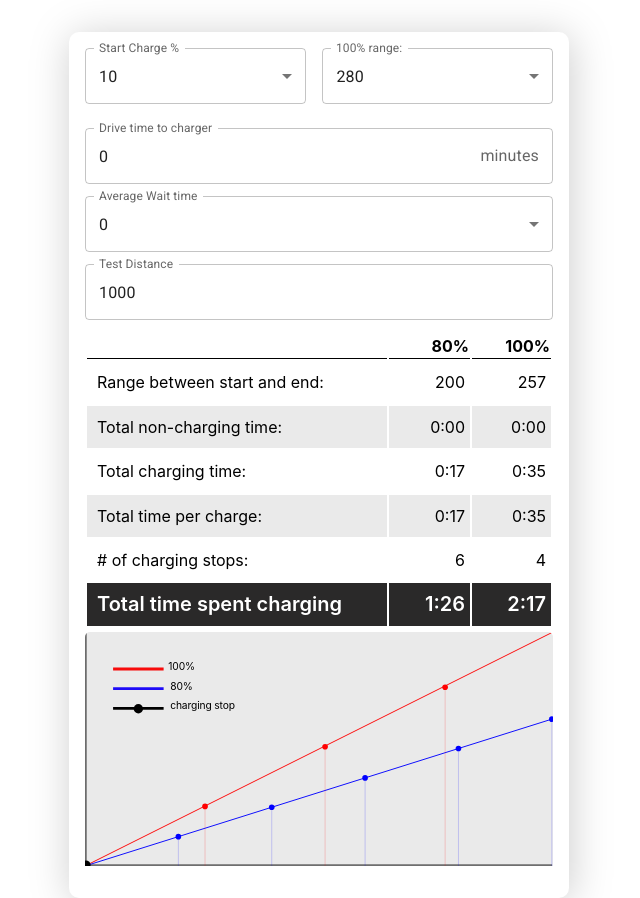
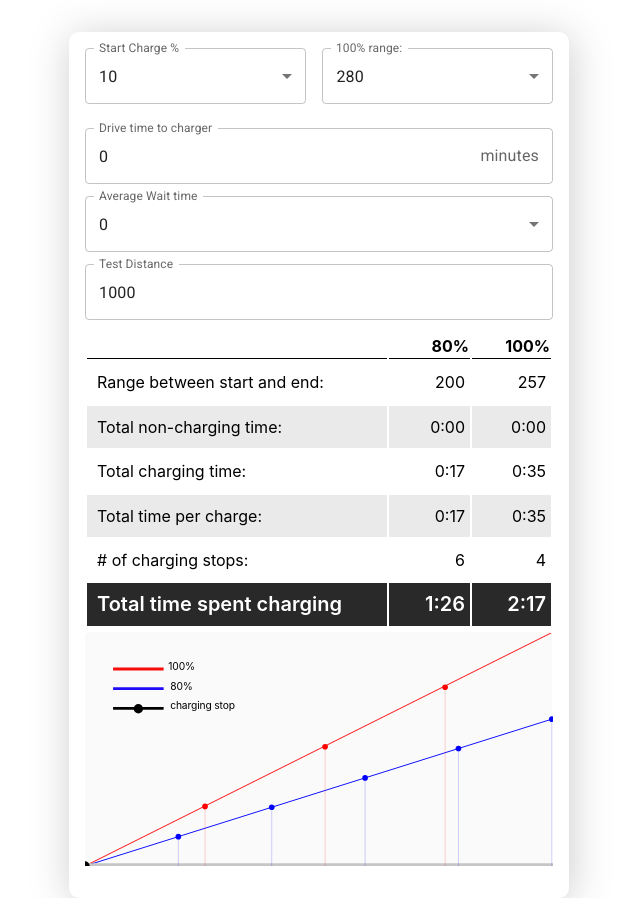
Before and after one commit to aokorodu/EVChargeTime, a React (Create React App) app: page / in a window 1280 px wide. Shown: the whole page, without its empty margins (321-961 px from the left). Built offline with nearby package versions, Linux system fonts and the light colour scheme; the HTML template or start-up script is replaced by a standard one.

Commit message:
few chart tweaks

```diff
--- a/src/components/Chart/index.tsx
+++ b/src/components/Chart/index.tsx
@@ -49,11 +49,11 @@ const Chart = ({ timeNotFull, timeFull, stopsNotFull, timePerChargeNotFull, stop
 
     return (
         <svg viewBox="0 0 500 250">
-            <rect x="0" y="0" width="500" height="250" fill="#eaeaea" />
-            <path d="M1,0 L1,249 499,249" fill="none" stroke="black" />
+            <rect x="0" y="0" width="499" height="249" fill="#fafafa" />
             <path d={`M0,250 L500,${yFull}`} fill="none" stroke="red" />
             <path d={`M0,250 L500,${yNotFull}`} fill="none" stroke="blue" />
-            <circle cx="1" cy="249" r="5" fill="black" />
+            <path d="M0,249 H500" stroke="#c6c6c6" strokeWidth={4} />
+            <circle cx="0" cy="250" r="5" fill="black" />
             {getNotFullLines()}
             {getFullLines()}
             <g>
```
